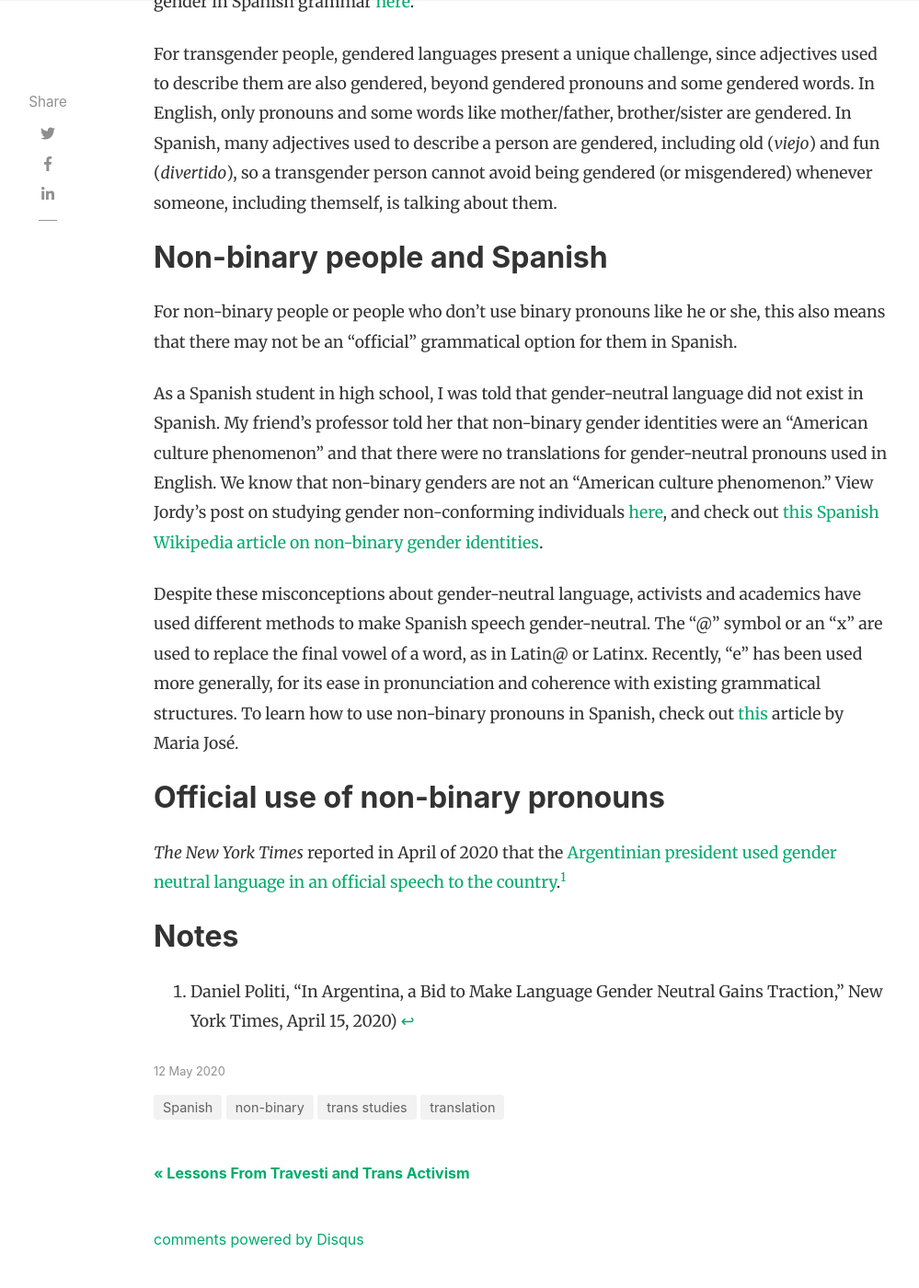
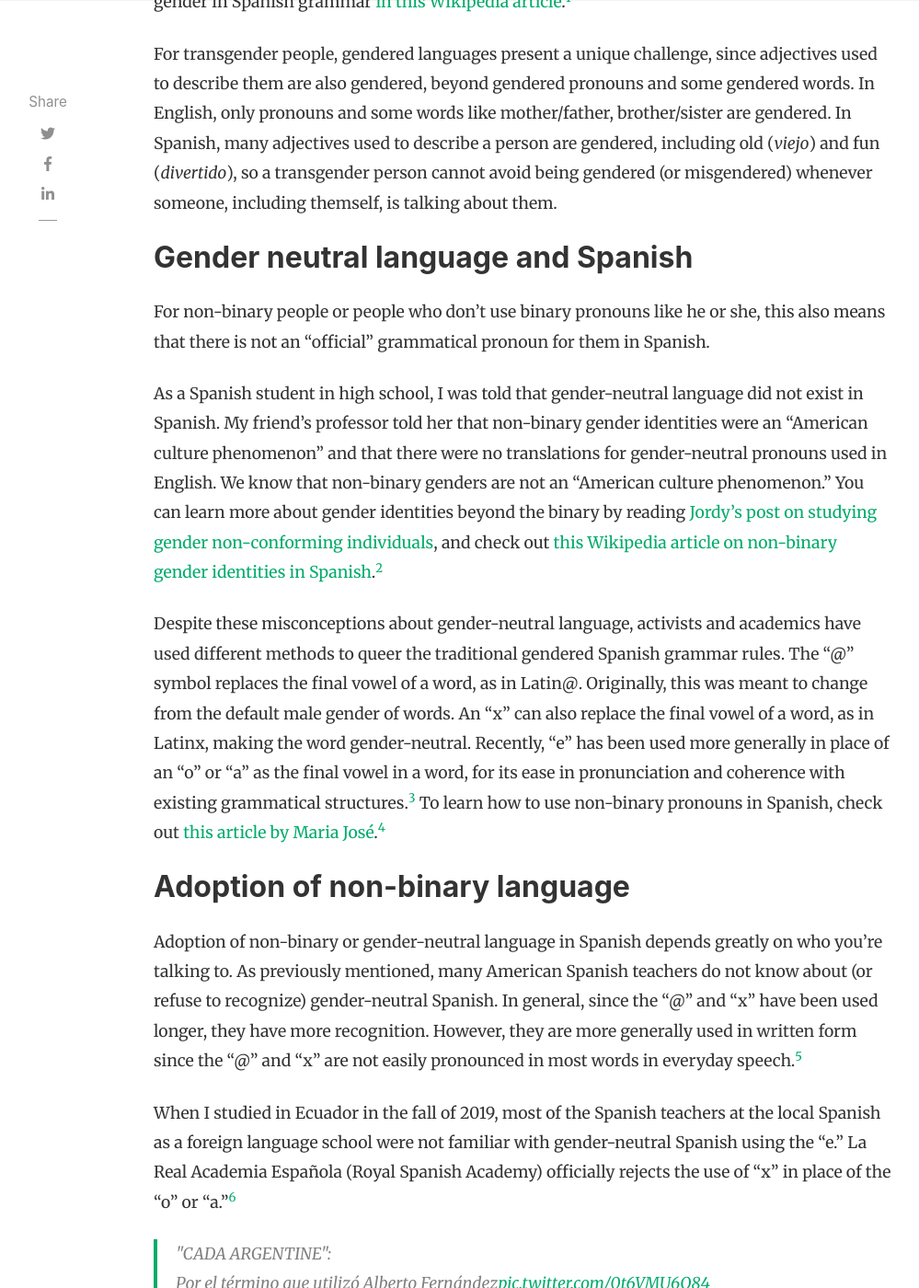
Before and after one commit to CarsonHerness/Trans-Histories-in-Latin-America, a Jekyll site: the page built from _posts/2020-05-12-non-binary-in-spanish.md, in a window 1280 px wide and 1400 px high, scrolled down 1471 px. Shown: the whole window at 92% size, without its empty margins (118-1117 px from the left). Built offline with Jekyll 4.4.1, drawn with Linux system fonts in a browser that asks for light colours; nearby versions of some CDN libraries; comment, search, counter and statistics services are not loaded; some of the changed text lies outside the part shown.

Commit message:
Update non-binary post

```diff
--- a/_posts/2020-05-12-non-binary-in-spanish.md
+++ b/_posts/2020-05-12-non-binary-in-spanish.md
@@ -14,29 +14,77 @@
 
 <hr>
 
-## Gender in Spanish Grammar
 
-Spanish is a gendered language. Nouns and adjectives have genders, and the article used with the noun and vowel at the end of words determine its gender. For example, the word for friend, _amigo_, is a masculine noun, and _amiga_ is the feminine version. The final vowel generally signifies the gender, _o_ for masculine and _a_ for feminine. Grammatically, the masculine form of a word is the default and used to describe groups of persons of multiple genders. _Amigos_ means friends of any gender while _amigas_ is multiple female friends. Note that I have greatly oversimplified Spanish grammar here, but this basic understanding of gender in the language gives you a basic understanding of how gender neutral Spanish works. Learn more about gender in Spanish grammar [here](https://en.wikipedia.org/wiki/Grammatical_gender_in_Spanish).
+## Gender in Spanish grammar
+
+Spanish is a gendered language. Nouns and adjectives have genders, and the article used with the noun and vowel at the end of words determine its gender. For example, the word for friend, _amigo_, is a masculine noun, and _amiga_ is the feminine version. The final vowel generally signifies the gender, _o_ for masculine and _a_ for feminine. Grammatically, the masculine form of a word is the default and used to describe groups of persons of multiple genders. _Amigos_ means friends of any gender while _amigas_ is multiple female friends. Note that I have greatly oversimplified Spanish grammar here, but this basic understanding of gender in the language gives you a basic understanding of how gender neutral Spanish works. Learn more about gender in Spanish grammar [in this Wikipedia article](https://en.wikipedia.org/wiki/Grammatical_gender_in_Spanish).[^1]
 
 For transgender people, gendered languages present a unique challenge, since adjectives used to describe them are also gendered, beyond gendered pronouns and some gendered words. In English, only pronouns and some words like mother/father, brother/sister are gendered. In Spanish, many adjectives used to describe a person are gendered, including old (_viejo_) and fun (_divertido_), so a transgender person cannot avoid being gendered (or misgendered) whenever someone, including themself, is talking about them.
 
 
-## Non-binary people and Spanish
+## Gender neutral language and Spanish
 
-For non-binary people or people who don’t use binary pronouns like he or she, this also means that there may not be an “official” grammatical option for them in Spanish.
+For non-binary people or people who don’t use binary pronouns like he or she, this also means that there is not an “official” grammatical pronoun for them in Spanish.
 
-As a Spanish student in high school, I was told that gender-neutral language did not exist in Spanish. My friend’s professor told her that non-binary gender identities were an “American culture phenomenon” and that there were no translations for gender-neutral pronouns used in English. We know that non-binary genders are not an “American culture phenomenon.” View Jordy’s post on studying gender non-conforming individuals [here]({{ site.baseurl }}{% post_url 2020-04-27-how-to-study-gender-noncomformity-in-pre-columbian-america %}), and check out [this Spanish Wikipedia article on non-binary gender identities](https://es.wikipedia.org/wiki/G%C3%A9nero_no_binario).
+As a Spanish student in high school, I was told that gender-neutral language did not exist in Spanish. My friend’s professor told her that non-binary gender identities were an “American culture phenomenon” and that there were no translations for gender-neutral pronouns used in English. We know that non-binary genders are not an “American culture phenomenon.” You can learn more about gender identities beyond the binary by reading [Jordy’s post on studying gender non-conforming individuals]({{ site.baseurl }}{% post_url 2020-04-27-how-to-study-gender-noncomformity-in-pre-columbian-america %}), and check out [this Wikipedia article on non-binary gender identities in Spanish](https://es.wikipedia.org/wiki/G%C3%A9nero_no_binario).[^2]
 
-Despite these misconceptions about gender-neutral language, activists and academics have used different methods to make Spanish speech gender-neutral. The “@” symbol or an “x” are used to replace the final vowel of a word, as in Latin@ or Latinx. Recently, “e” has been used more generally, for its ease in pronunciation and coherence with existing grammatical structures. To learn how to use non-binary pronouns in Spanish, check out [this](https://www.homosensual.com/lgbt/diversidad/como-usar-correctamente-los-pronombres-no-binarios/) article by Maria José.
+Despite these misconceptions about gender-neutral language, activists and academics have used different methods to queer the traditional gendered Spanish grammar rules. The “@” symbol replaces the final vowel of a word, as in Latin@. Originally, this was meant to change from the default male gender of words. An “x” can also replace the final vowel of a word, as in Latinx, making the word gender-neutral. Recently, “e” has been used more generally in place of an “o” or “a” as the final vowel in a word, for its ease in pronunciation and coherence with existing grammatical structures.[^3] To learn how to use non-binary pronouns in Spanish, check out [this article by Maria José](https://www.homosensual.com/lgbt/diversidad/como-usar-correctamente-los-pronombres-no-binarios/).[^4]
 
 
-## Official use of non-binary pronouns
+## Adoption of non-binary language
 
-_The New York Times_ reported in April of 2020 that the [Argentinian president used gender neutral language in an official speech to the country](https://www.nytimes.com/2020/04/15/world/americas/argentina-gender-language.html?smid=fb-nytimes&smtyp=cur&fbclid=IwAR2eDIE7e3AcxXdwIKbLULUutJx7xgqCIlFYWuLlMbVdivmoK2H_o4MhSeU).[^1]
+Adoption of non-binary or gender-neutral language in Spanish depends greatly on who you’re talking to. As previously mentioned, many American Spanish teachers do not know about (or refuse to recognize) gender-neutral Spanish. In general, since the “@” and “x” have been used longer, they have more recognition. However, they are more generally used in written form since the “@” and “x” are not easily pronounced in most words in everyday speech.[^5]
+
+When I studied in Ecuador in the fall of 2019, most of the Spanish teachers at the local Spanish as a foreign language school were not familiar with gender-neutral Spanish using the “e.” La Real Academia Española (Royal Spanish Academy) officially rejects the use of “x” in place of the “o” or “a.”[^6]
+
+
+<blockquote class="twitter-tweet tw-align-center"><p lang="es" dir="ltr">&quot;CADA ARGENTINE&quot;:<br>Por el término que utilizó Alberto Fernández<a href="https://t.co/0t6VMU6Q84">pic.twitter.com/0t6VMU6Q84</a></p>&mdash; ¿Por qué es tendencia? (@porquetendencia) <a href="https://twitter.com/porquetendencia/status/1241790871869296647?ref_src=twsrc%5Etfw">March 22, 2020</a></blockquote> <script async src="https://platform.twitter.com/widgets.js" charset="utf-8"></script>
+
+Among native speakers of Spanish, understanding and adoption of gender-neutral language depends on many factors, similar to similar cases in English. Amongst the host families in my study abroad program, I’d estimate that most of the parents would not be familiar with gender-neutral Spanish using the “e.” However, many of the children and young adults would be familiar and maybe know someone who uses the pronoun _elle_ (instead of the masculine _él_ or the feminine _ella_). When working with Proyecto Transgénero in Quito, Ecuador, I met locals who used _elle_ for their personal pronoun and other people I worked with utilized the “e” ending in their everyday speech.
+
+
+### Argentina: an example of official adoption
+
+Beyond activists, young people, and non-binary people, who is using gender neutral language in Spanish? _The New York Times_ reported in April of 2020 that the [Argentinian president used gender neutral language in an official speech to the country](https://www.nytimes.com/2020/04/15/world/americas/argentina-gender-language.html?smid=fb-nytimes&smtyp=cur&fbclid=IwAR2eDIE7e3AcxXdwIKbLULUutJx7xgqCIlFYWuLlMbVdivmoK2H_o4MhSeU).[^7]
+
+<blockquote class="twitter-tweet tw-align-center" data-theme="light"><p lang="es" dir="ltr"><a href="https://twitter.com/hashtag/RAEconsultas?src=hash&amp;ref_src=twsrc%5Etfw">#RAEconsultas</a> La letra «x» no forma parte de los morfemas de género del sistema lingüístico del español.</p>&mdash; RAE (@RAEinforma) <a href="https://twitter.com/RAEinforma/status/893027805398790144?ref_src=twsrc%5Etfw">August 3, 2017</a></blockquote> <script async src="https://platform.twitter.com/widgets.js" charset="utf-8"></script>
+
+Argentina in particular has been recognized for its progressive stance on queer rights, acting as a world leader on many queer issues.
+
+The _NYT_ reports that Argentina is noteworthy for its governmental and academic embrace of gender inclusive language.[^8] When Argentinian judge Elena Liberatori issued a ruling which used gender-neutral language, she received pushback from a group of local lawyers. However, the council overseeing judge norms ruled in favor of Judge Liberatori and gender-neutral language.[^9] Other Argentinian judges such as Leticia Lorenzo use gender-neutral language in their rulings as well.[^10] This indicates significant progress for general public adoption of gender-neutral language.
+
+Changing how we speak and how we use a language isn’t a quick process, but we know it can be done. Argentina is a model for other Spanish-speaking countries and people as acceptance of non-binary people and gender-neutral language continues to progress.
 
 
 <!-- Footnotes themselves at the bottom. -->
 ## Notes
 
 [^1]:
-     Daniel Politi, “In Argentina, a Bid to Make Language Gender Neutral Gains Traction,” New York Times, April 15, 2020)
+     “Grammatical Gender in Spanish,” Wikipedia (Wikimedia Foundation, March 6, 2020), https://en.wikipedia.org/wiki/Grammatical_gender_in_Spanish)
+
+[^2]:
+     “Género No Binario,” Wikipedia (Wikimedia Foundation, March 24, 2020), https://es.wikipedia.org/wiki/Género_no_binario)
+
+[^3]:
+      Maria José, “Cómo Usar Correctamente Los Pronombres No Binarios,” Homosensual, October 10, 2019, https://www.homosensual.com/lgbt/diversidad/como-usar-correctamente-los-pronombres-no-binarios/)
+
+[^4]:
+     Ibid.
+
+[^5]:
+     Ibid.
+
+[^6]:
+      Daniel Politi, “In Argentina, a Bid to Make Language Gender Neutral Gains Traction,” New York Times, April 15, 2020)
+
+[^7]:
+     Ibid.
+
+[^8]:
+     Ibid.
+
+[^9]:
+     Ibid.
+
+[^10]:
+     Sergio Mohadeb, “Es Tendencia. El Lenguaje Inclusivo Llega Al Poder Judicial,” Derecho en Zapatillas by Sergio Mohadeb, September 15, 2019, https://www.derechoenzapatillas.com/2019/lenguaje-inclusivo-en-el-poder-judicial/)
```
